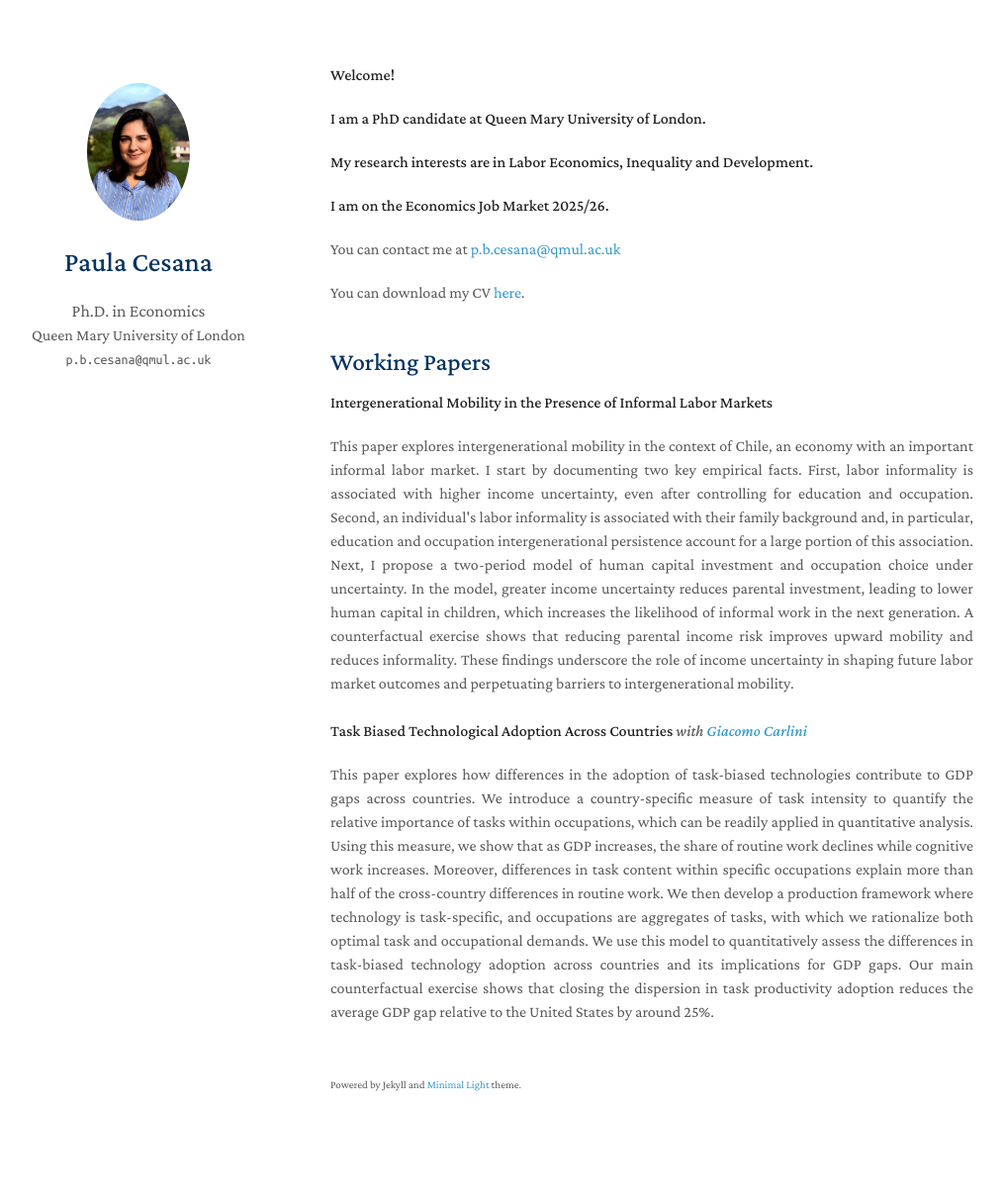
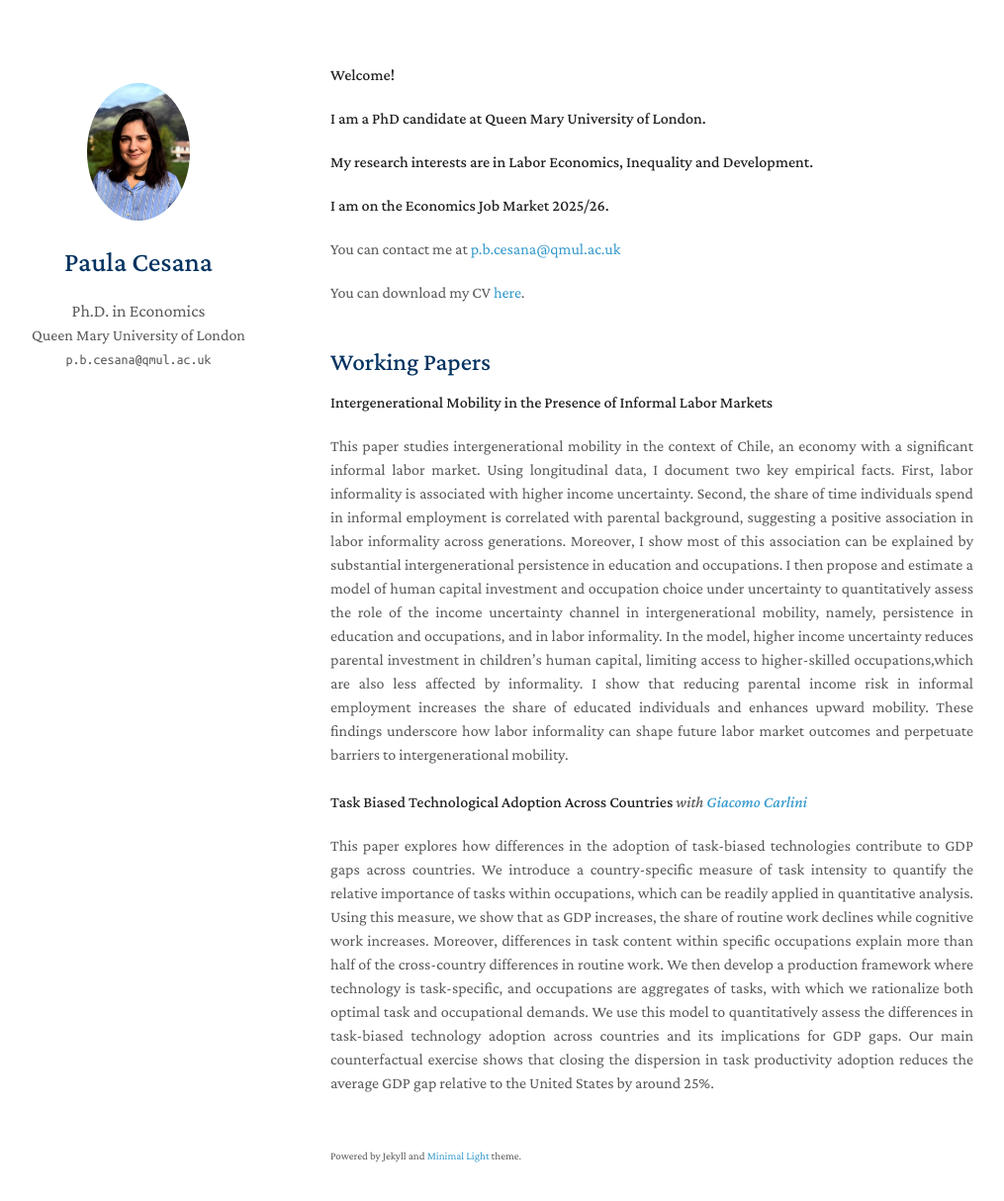
Before and after one commit to paulacesana/paulacesana.github.io, a Jekyll site: the page built from index.md, in a window 1280 px wide and 1249 px high. Shown: the top 1214 px of the window at 99% size, without its empty margins (136-1151 px from the left). Built offline with Jekyll 4.4.1, drawn with Linux system fonts in a browser that asks for light colours; a style sheet for code colours, icons or effects is not loaded.

Commit message:
Update index.md

```diff
--- a/index.md
+++ b/index.md
@@ -19,7 +19,8 @@ layout: homepage
 
 <div align="justify">
 
-This paper explores intergenerational mobility in the context of Chile, an economy with an important informal labor market. I start by documenting two key empirical facts. First, labor informality is associated with higher income uncertainty, even after controlling for education and occupation. Second, an individual's labor informality is associated with their family background and, in particular, education and occupation intergenerational persistence account for a large portion of this association. Next, I propose a two-period model of human capital investment and occupation choice under uncertainty. In the model, greater income uncertainty reduces parental investment, leading to lower human capital in children, which increases the likelihood of informal work in the next generation. A counterfactual exercise shows that reducing parental income risk improves upward mobility and reduces informality. These findings underscore the role of income uncertainty in shaping future labor market outcomes and perpetuating barriers to intergenerational mobility. <br><br>
+This paper studies intergenerational mobility in the context of Chile, an economy with a significant informal labor market. Using longitudinal data, I document two key empirical facts. First, labor informality is associated with higher income uncertainty. Second, the share of time individuals spend in informal employment is correlated with parental background, suggesting a positive association in labor informality across generations. Moreover, I show most of this association can be explained by substantial intergenerational persistence in education and occupations. I then propose and estimate a model of human capital investment and occupation choice under uncertainty to quantitatively assess the role of the income uncertainty channel in intergenerational mobility, namely, persistence in education and occupations, and in labor informality. In the model, higher income uncertainty reduces parental investment in children’s human capital, limiting access to higher-skilled occupations,which are also less affected by informality. I show that reducing parental income risk in informal employment increases the share of educated individuals and enhances upward mobility. These findings underscore how labor informality can shape future labor market outcomes and perpetuate barriers to intergenerational mobility.
+ <br><br>
 
 </div>
 
```
